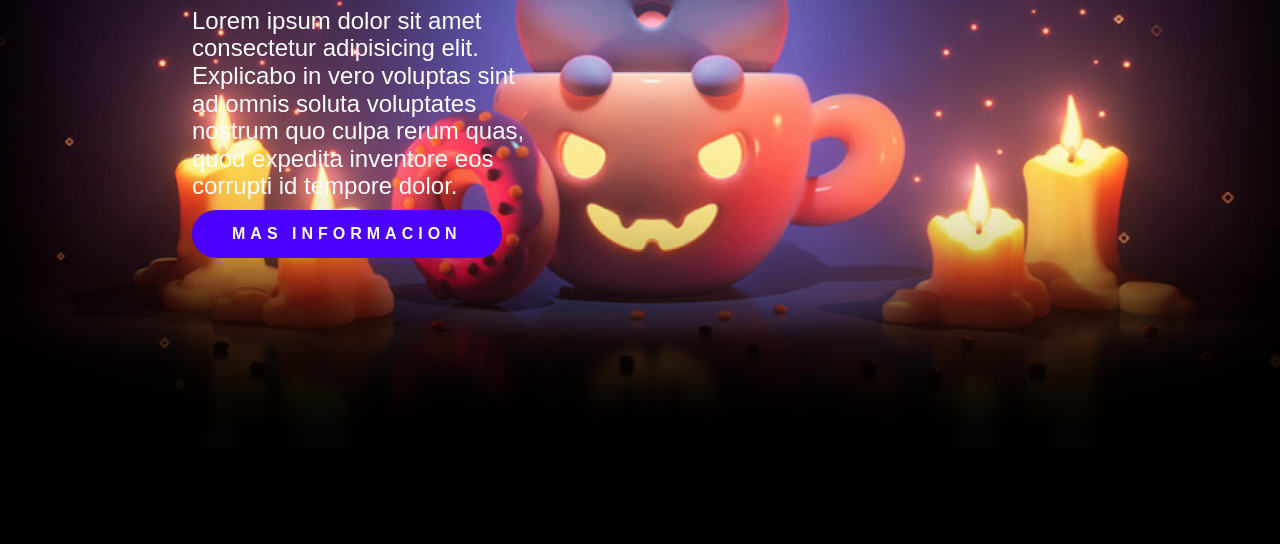
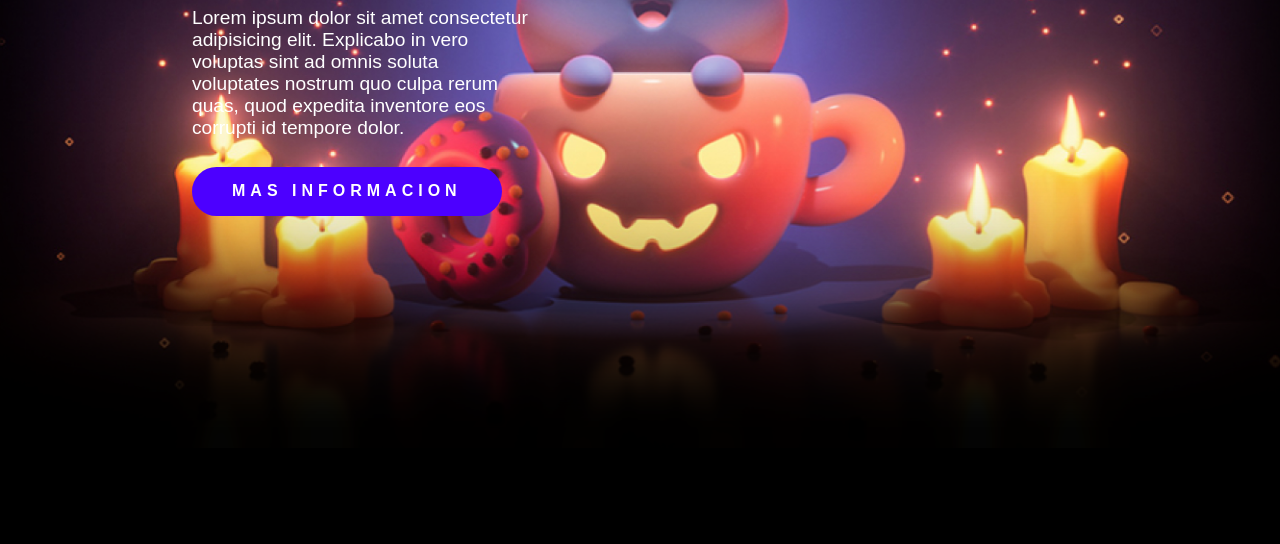
Before and after one commit to sosan/alooqueen, a plain HTML site: page index.html in a window 1280 px wide. Shown: the part 252-796 px from the top of the page. Drawn offline with Linux system fonts and the light colour scheme.

Commit message:
fixed font-size

```diff
--- a/css/style.css
+++ b/css/style.css
@@ -279,7 +279,7 @@ footer
 
 .texto__subtitulo
 {
-    font-size: 3vmin;
+    font-size: 1.2rem;
 }
 
 .boton__boton
--- a/index.html
+++ b/index.html
@@ -298,7 +298,6 @@
             </section>
 
             <section class="datos">
-                <h1>daos</h1>
             </section>
 
 
```
